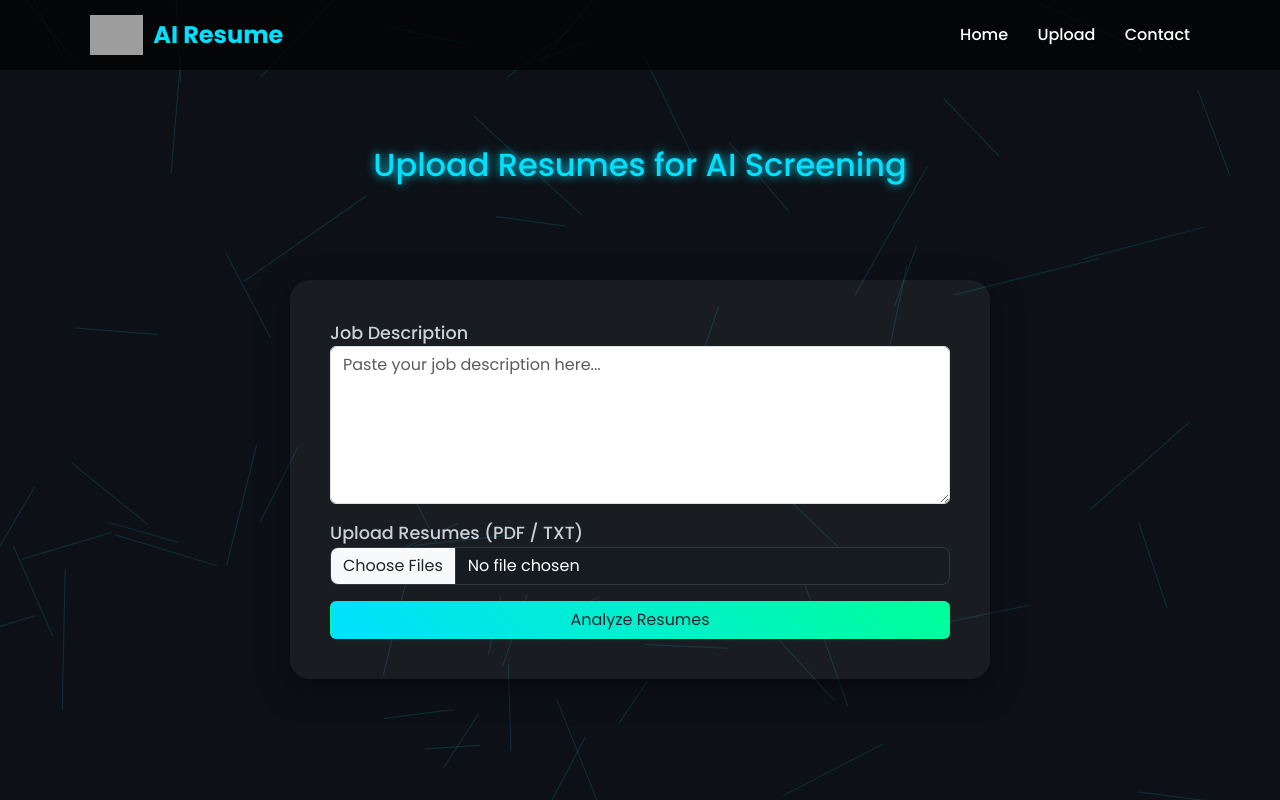
After one commit to Ak67112/AI-Resume-Anlaayzer, a Flask app: page /upload in a window 1280 px wide. The commit adds this page. Run offline with Flask 3, Linux system fonts and the light colour scheme; some libraries are stand-ins or nearby versions; grey boxes are pictures that could not be loaded.

Commit message:
Add files via upload

```diff
--- /dev/null
+++ b/templates/upload.html
@@ -0,0 +1,207 @@
+<!DOCTYPE html>
+<html lang="en">
+<head>
+  <meta charset="UTF-8">
+  <title>Upload Resumes</title>
+  <link href="https://cdn.jsdelivr.net/npm/bootstrap@5.3.1/dist/css/bootstrap.min.css" rel="stylesheet">
+  <link href="https://fonts.googleapis.com/css2?family=Poppins:wght@300;400;500;600;700&display=swap" rel="stylesheet">
+  <style>
+    body {
+      font-family: 'Poppins', sans-serif;
+      margin: 0;
+      color: #fff;
+      overflow-x: hidden;
+      position: relative;
+      background: #0d1117;
+    }
+
+    a { text-decoration: none; }
+    img { max-width: 100%; }
+
+    /* Navbar */
+    nav { position: fixed; width: 100%; top: 0; z-index: 999; background: rgba(0,0,0,0.7); transition: 0.3s; }
+    nav.scrolled { background: rgba(0,0,0,0.95); }
+    nav .container { display: flex; justify-content: space-between; align-items: center; padding: 15px 20px; }
+    nav .logo { display: flex; align-items: center; font-weight: 700; font-size: 1.5rem; color: #00e0ff; }
+    nav .logo img { height: 40px; margin-right: 10px; }
+    nav .nav-links a { color: #fff; margin-left: 25px; font-weight: 500; transition: 0.3s; }
+    nav .nav-links a:hover { color: #00e0ff; }
+
+    /* Header */
+    header { height: 30vh; display: flex; align-items: center; justify-content: center; text-align: center; padding-top: 80px; animation: fadeInDown 1.2s ease forwards; }
+    h2 { text-align: center; margin: 40px 0 30px 0; color: #00e0ff; text-shadow: 0 0 10px #00e0ff; }
+
+    /* Form */
+    .form-container {
+      max-width: 700px;
+      margin: 40px auto;
+      background: rgba(255,255,255,0.05);
+      padding: 40px;
+      border-radius: 20px;
+      box-shadow: 0 10px 30px rgba(0,0,0,0.5);
+      position: relative;
+      overflow: hidden;
+    }
+
+    label { font-weight: 500; color: #c9d1d9; font-size: 1.1rem; }
+    textarea, input[type=file] { background: #161b22; color: #fff; border: 1px solid #30363d; border-radius: 8px; }
+    textarea:focus, input:focus { outline: none; border-color: #00ff99; box-shadow: 0 0 10px #00ff99; transition: all 0.3s ease; }
+
+    button {
+      background: linear-gradient(45deg, #00e0ff, #00ff99);
+      border: none; font-weight: 600; padding: 12px 30px;
+      transition: transform 0.3s, box-shadow 0.3s;
+      position: relative; overflow: hidden;
+      color: #0d1117;
+    }
+    button:hover { transform: scale(1.05); box-shadow: 0 8px 25px rgba(0,255,153,0.5); }
+
+    #loader { display: none; margin-top: 20px; text-align: center; color: #00ff99; }
+
+    /* Animations */
+    @keyframes fadeInDown { 0% { opacity: 0; transform: translateY(-20px);} 100% {opacity:1; transform: translateY(0);} }
+
+    /* Animated background canvas */
+    #bgCanvas {
+      position: fixed;
+      top: 0; left: 0;
+      width: 100%;
+      height: 100%;
+      z-index: -1;
+    }
+  </style>
+</head>
+<body>
+
+  <!-- Animated Background -->
+  <canvas id="bgCanvas"></canvas>
+
+  <!-- Navbar -->
+  <nav id="navbar">
+    <div class="container">
+      <div class="logo">
+        <img src="https://img.icons8.com/ios-filled/50/00e0ff/artificial-intelligence.png" alt="AI Logo">
+        <span>AI Resume</span>
+      </div>
+      <div class="nav-links">
+        <a href="/">Home</a>
+        <a href="">Upload</a>
+        <a href="#footer">Contact</a>
+      </div>
+    </div>
+  </nav>
+
+  <!-- Header -->
+  <header>
+    <h2>Upload Resumes for AI Screening</h2>
+  </header>
+
+  <!-- Form Section -->
+  <section id="upload-section" class="form-container">
+    <form id="resumeForm" enctype="multipart/form-data">
+      <div class="mb-3">
+        <label>Job Description</label>
+        <textarea name="job_description" class="form-control" rows="6" placeholder="Paste your job description here..." required></textarea>
+      </div>
+      <div class="mb-3">
+        <label>Upload Resumes (PDF / TXT)</label>
+        <input type="file" name="resumes" class="form-control" multiple required>
+      </div>
+      <button type="submit" class="btn w-100">Analyze Resumes</button>
+    </form>
+
+    <div id="loader">
+      <p>Analyzing resumes... Please wait.</p>
+      <div class="progress">
+        <div class="progress-bar progress-bar-striped progress-bar-animated" style="width: 0%"></div>
+      </div>
+    </div>
+  </section>
+
+  <script>
+    // Form submit handling
+    const form = document.getElementById('resumeForm');
+    const loader = document.getElementById('loader');
+    const progressBar = loader.querySelector('.progress-bar');
+
+    form.addEventListener('submit', async (e) => {
+      e.preventDefault();
+      loader.style.display = 'block';
+      progressBar.style.width = '30%';
+
+      const formData = new FormData(form);
+
+      try {
+        const response = await fetch("/upload", {
+          method: "POST",
+          body: formData
+        });
+
+        progressBar.style.width = '80%';
+
+        if (!response.ok) {
+          alert("Error analyzing resumes");
+          loader.style.display = 'none';
+          return;
+        }
+
+        const html = await response.text();
+        document.open();
+        document.write(html);
+        document.close();
+      } catch (err) {
+        alert("Something went wrong: " + err.message);
+        loader.style.display = 'none';
+      }
+    });
+
+    // Animated background canvas
+    const canvas = document.getElementById('bgCanvas');
+    const ctx = canvas.getContext('2d');
+    let w = canvas.width = window.innerWidth;
+    let h = canvas.height = window.innerHeight;
+
+    window.addEventListener('resize', () => {
+      w = canvas.width = window.innerWidth;
+      h = canvas.height = window.innerHeight;
+    });
+
+    const lines = [];
+    for(let i=0;i<60;i++){
+      lines.push({
+        x: Math.random()*w,
+        y: Math.random()*h,
+        dx: (Math.random()-0.5)*0.3,
+        dy: (Math.random()-0.5)*0.3,
+        length: 50 + Math.random()*100,
+        angle: Math.random()*360
+      });
+    }
+
+    function draw(){
+      ctx.clearRect(0,0,w,h);
+      lines.forEach(line => {
+        ctx.save();
+        ctx.translate(line.x,line.y);
+        ctx.rotate(line.angle*Math.PI/180);
+        ctx.strokeStyle = 'rgba(0,224,255,0.15)';
+        ctx.lineWidth = 1;
+        ctx.beginPath();
+        ctx.moveTo(-line.length/2,0);
+        ctx.lineTo(line.length/2,0);
+        ctx.stroke();
+        ctx.restore();
+
+        line.x += line.dx;
+        line.y += line.dy;
+        line.angle += 0.1;
+
+        if(line.x<0 || line.x>w) line.dx*=-1;
+        if(line.y<0 || line.y>h) line.dy*=-1;
+      });
+      requestAnimationFrame(draw);
+    }
+    draw();
+  </script>
+</body>
+</html>
```
Also changed, not shown: templates/results.html (added, +214 -0 lines), templates/index.html (line endings or trailing spaces).
